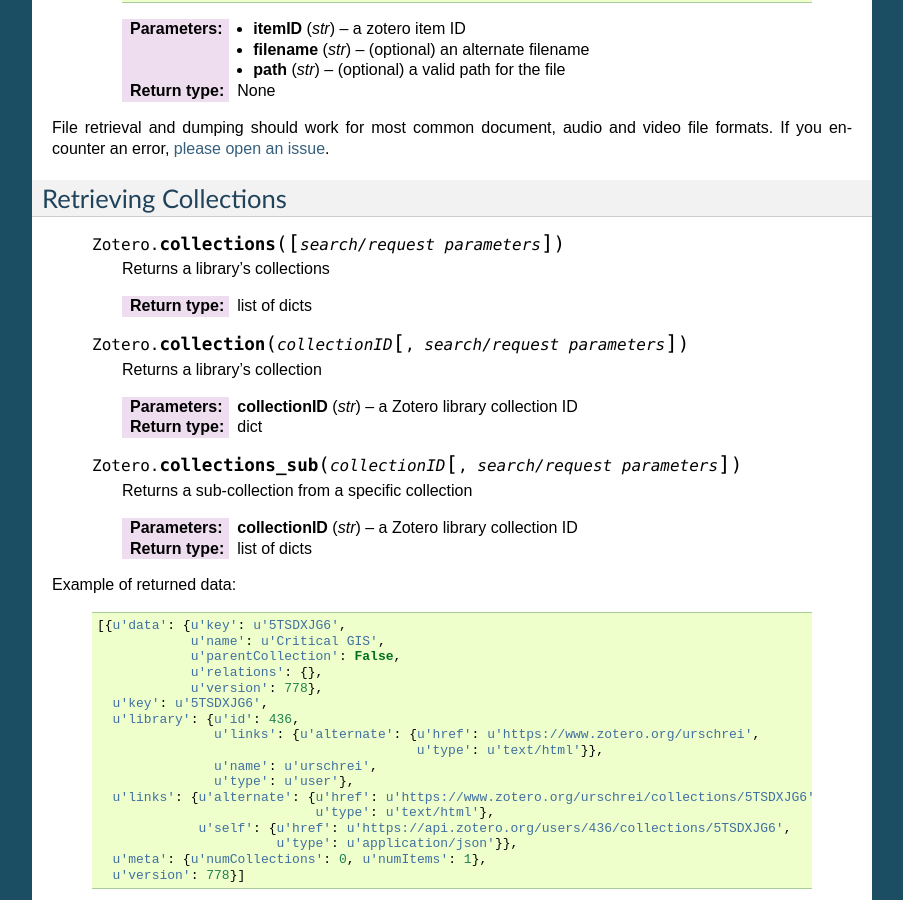
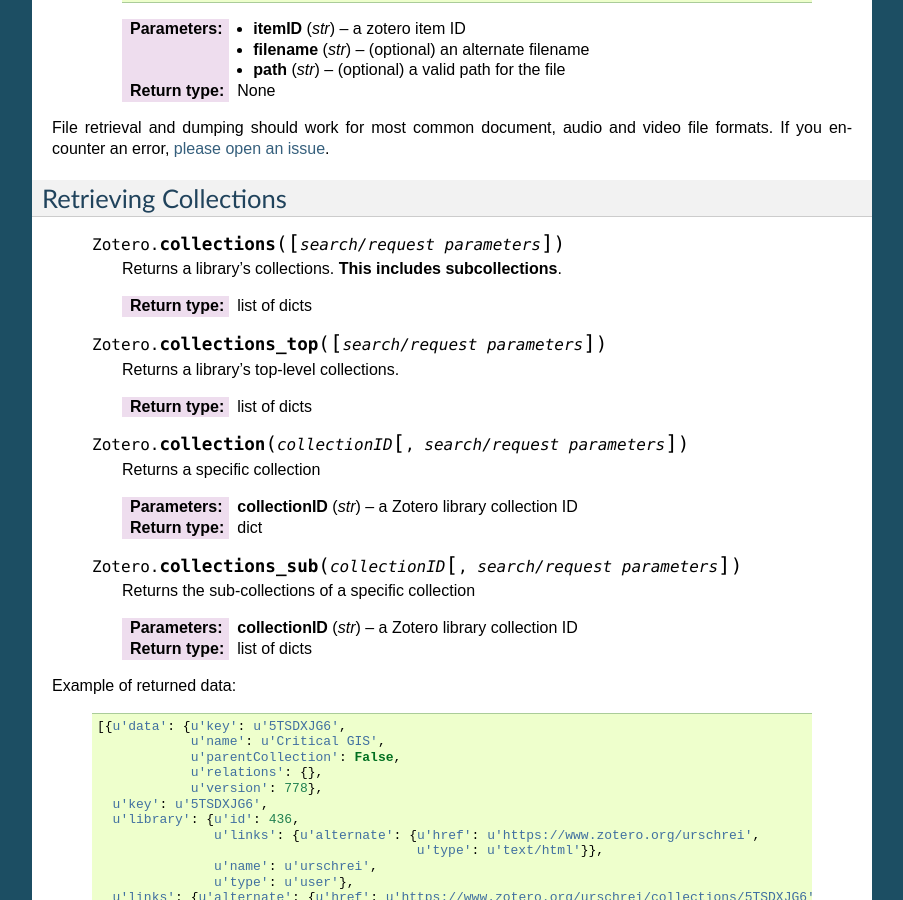
Before and after one commit to urschrei/pyzotero, a Sphinx documentation site: the page built from doc/index.rst, in a window 1280 px wide and 900 px high, scrolled down 4940 px. Shown: the whole window, without its empty margins (198-1101 px from the left). Built offline with Sphinx 7.4.7, drawn with Linux system fonts in a browser that asks for light colours; the version number could not be read and is left out; some of the changed text lies outside the part shown.

Commit message:
Add top-level collection retrieval method

```diff
--- a/doc/index.rst
+++ b/doc/index.rst
@@ -319,20 +319,26 @@
 =======================
     .. py:method:: Zotero.collections([search/request parameters])
 
-        Returns a library's collections
+        Returns a library's collections. **This includes subcollections**.
+
+        :rtype: list of dicts
+
+    .. py:method:: Zotero.collections_top([search/request parameters])
+
+        Returns a library's top-level collections.
 
         :rtype: list of dicts
 
     .. py:method:: Zotero.collection(collectionID[, search/request parameters])
 
-        Returns a library's collection
+        Returns a specific collection
 
         :param str collectionID: a Zotero library collection ID
         :rtype: dict
 
     .. py:method:: Zotero.collections_sub(collectionID[, search/request parameters])
 
-        Returns a sub-collection from a specific collection
+        Returns the sub-collections of a specific collection
 
         :param str collectionID: a Zotero library collection ID
         :rtype: list of dicts
```
Also changed, not shown: 1 other file.
